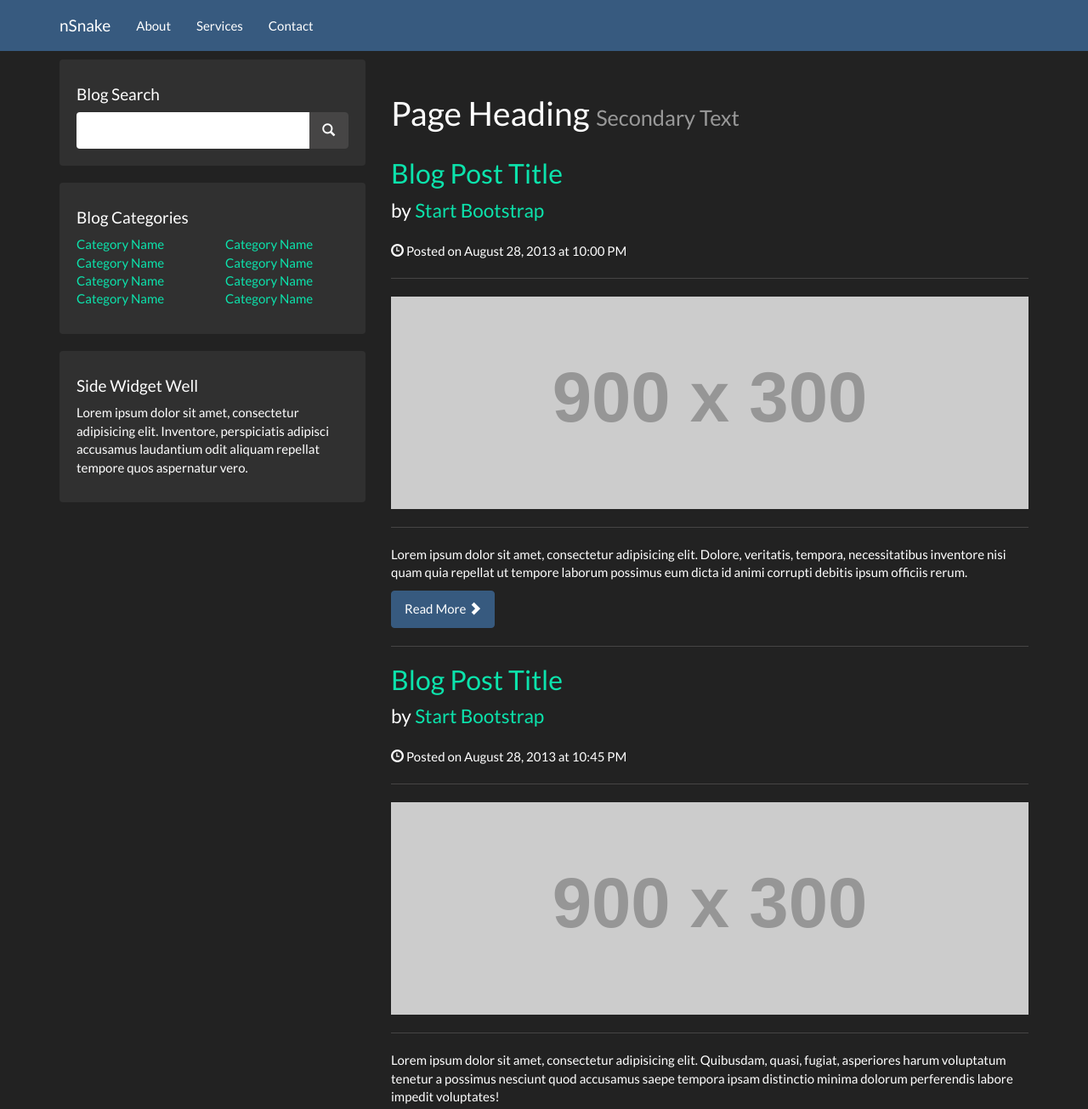
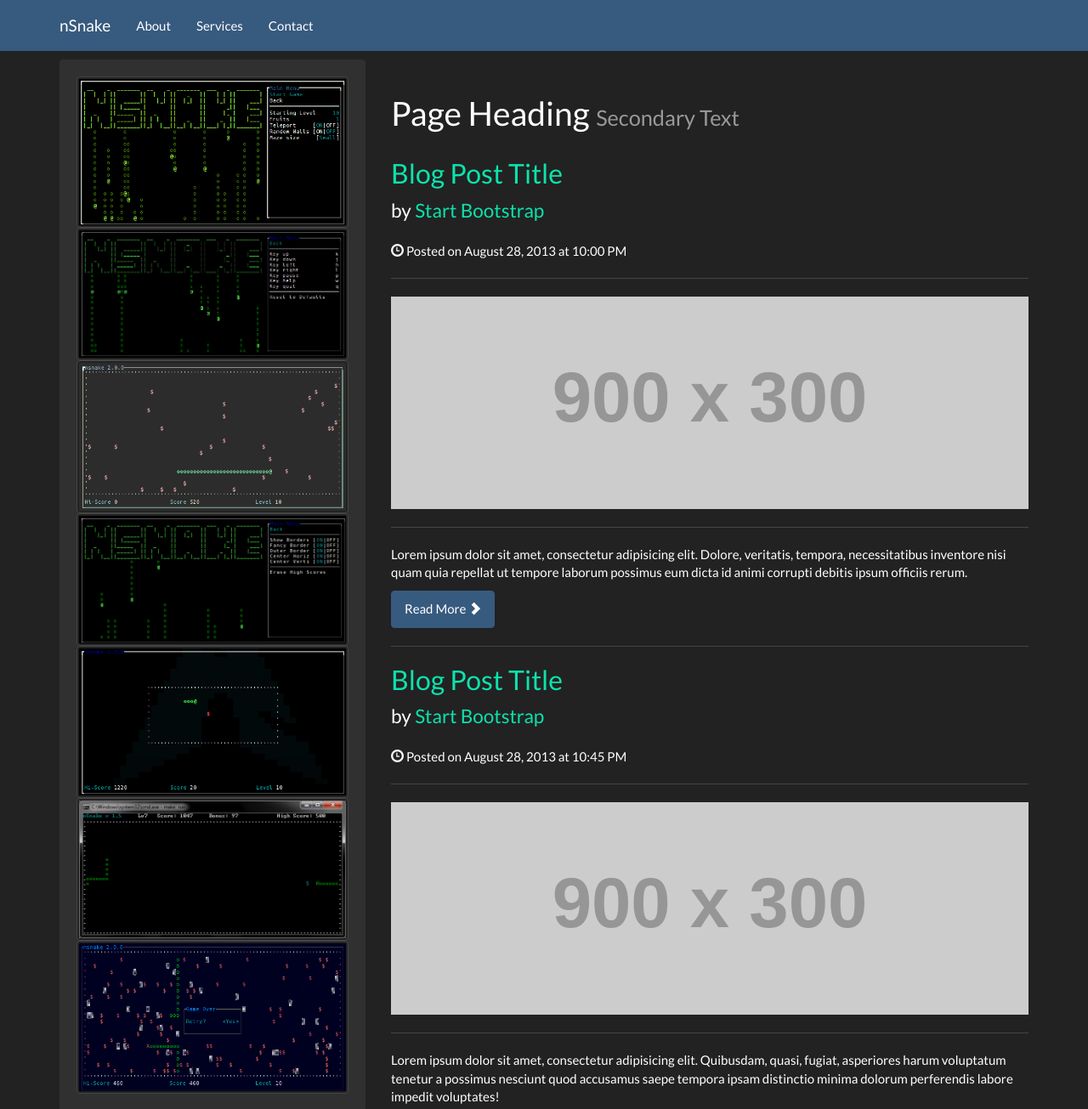
Before and after one commit to alexdantas/nsnake.homepage, a plain HTML site: page index.html in a window 1280 px wide. Shown: the top 1305 px of the page at 85% size. Drawn offline with Linux system fonts and the light colour scheme; placeholder pictures from the web are drawn by us.

Commit message:
Added the screenshots

```diff
--- a/index.html
+++ b/index.html
@@ -69,6 +69,31 @@
 
         <!-- Blog Sidebar Widgets Column -->
         <div class="col-md-4">
+
+		  <!-- Screenshots -->
+		  <div class="well">
+			<a href="img/arcade-menu.png">
+			  <img class="img-thumbnail" src="img/arcade-menu.png">
+			</a>
+			<a href="img/keys-menu.png">
+			  <img class="img-thumbnail" src="img/keys-menu.png">
+			</a>
+			<a href="img/large-maze-with-lots-of-fruits.png">
+			  <img class="img-thumbnail" src="img/large-maze-with-lots-of-fruits.png">
+			</a>
+			<a href="img/options-menu.png">
+			  <img class="img-thumbnail" src="img/options-menu.png">
+			</a>
+			<a href="img/small-maze.png">
+			  <img class="img-thumbnail" src="img/small-maze.png">
+			</a>
+			<a href="img/teleport-windows.png">
+			  <img class="img-thumbnail" src="img/teleport-windows.png">
+			</a>
+			<a href="img/wow.png">
+			  <img class="img-thumbnail" src="img/wow.png">
+			</a>
+		  </div>
 
           <!-- Blog Search Well -->
           <div class="well">
```
Also changed, not shown: img/arcade-menu.png (added), img/balls-scroll.gif (added), img/keys-menu.png (added), img/large-maze-with-lots-of-fruits.png (added), img/lenny.png (added), img/logo-ubuntu.png (added), img/main-menu.gif (added), img/options-menu.png (added), img/retro.png (added), img/small-maze.png (added), img/squares.png (added), img/teleport-windows.png (added), img/wow.png (added).
